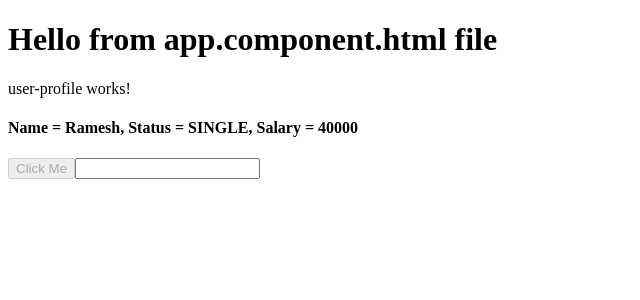
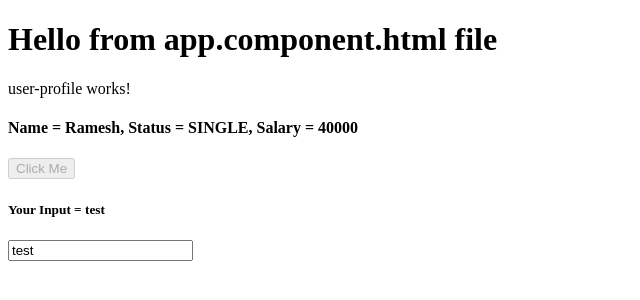
Before and after one commit to akkiePro/Angular-17, an Angular app in the folder first-ng-app/: page / in a window 1280 px wide. Shown: the top 300 px of the page, without its empty margins (0-640 px from the left). Built offline with nearby package versions, Linux system fonts and the light colour scheme.

Commit message:
#TwoWayEventDataBinding

```diff
--- a/first-ng-app/src/app/components/user-profile/user-profile.component.html
+++ b/first-ng-app/src/app/components/user-profile/user-profile.component.html
@@ -11,4 +11,6 @@
 <!-- <input type="text" oninput="whateverFunction()" /> -->
 
 <!-- 2. Angular way -->
-<input type="text" (input)="onChange($event)">
+<!-- two way event data binding -->
+<h5>Your Input = {{isInput}}</h5>
+<input type="text" [value]="isInput" (input)="onChange($event)">
--- a/first-ng-app/src/app/components/user-profile/user-profile.component.ts
+++ b/first-ng-app/src/app/components/user-profile/user-profile.component.ts
@@ -12,8 +12,9 @@ export class UserProfileComponent {
   status = "single"
   salary = 40000
   isBtnDisabled = true
+  isInput = "test"
   onChange(e: Event) {
     const value = (e.target as HTMLInputElement).value
-    console.log("onChange() called... " + value)
+    this.isInput = value
   }
 }
```
